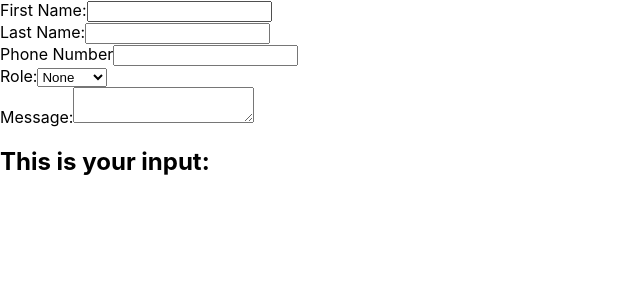
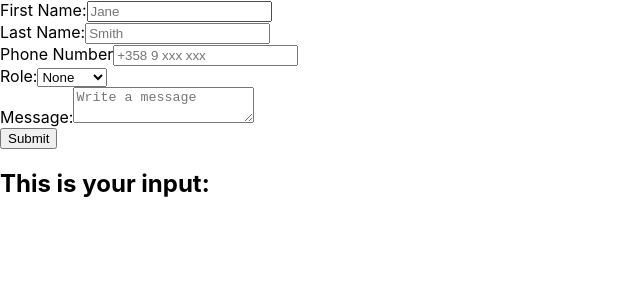
Before and after one commit to laurielim/REACT21K_REACT_JS, a React (Create React App) app in the folder task-05-forms/: page / in a window 1280 px wide. Shown: the top 300 px of the page, without its empty margins (0-640 px from the left). Built offline with nearby package versions, Linux system fonts and the light colour scheme.

Commit message:
add popup component

```diff
--- a/task-05-forms/src/App.js
+++ b/task-05-forms/src/App.js
@@ -1,31 +1,60 @@
 import React, { Component } from "react";
 import Form from "./Components/Form";
 import View from "./Components/View";
+import Popup from "./Components/Popup";
 
 class App extends Component {
   state = {
-    firstName: "",
-    lastName: "",
-    phoneNumber: "",
-    role: "",
-    message: "",
+    form: {
+      firstName: "",
+      lastName: "",
+      phoneNumber: "",
+      role: "",
+      message: "",
+    },
+    showPopup: false,
   };
 
   inputHandler = (event) => {
-    this.setState({ [event.target.id]: event.target.value });
+    let newForm = { ...this.state.form };
+    newForm[event.target.id] = event.target.value;
+    this.setState({ form: newForm });
+    console.log(this.state);
+  };
+
+  showPopupHandler = (event) => {
+    event.preventDefault();
+
+    // Validate form
+
+    this.setState({ showPopup: true });
+  };
+
+  closePopupHandler = () => {
+    this.setState({ showPopup: false });
   };
 
   render() {
     return (
       <div className="container">
-        <Form input={this.inputHandler} />
+        <Form input={this.inputHandler} submit={this.showPopupHandler} />
         <View
-          firstName={this.state.firstName}
-          lastName={this.state.lastName}
-          phoneNumber={this.state.phoneNumber}
-          role={this.state.role}
-          message={this.state.message}
+          firstName={this.state.form.firstName}
+          lastName={this.state.form.lastName}
+          phoneNumber={this.state.form.phoneNumber}
+          role={this.state.form.role}
+          message={this.state.form.message}
         />
+        {this.state.showPopup && (
+          <Popup
+            firstName={this.state.form.firstName}
+            lastName={this.state.form.lastName}
+            phoneNumber={this.state.form.phoneNumber}
+            role={this.state.form.role}
+            message={this.state.form.message}
+            backBtn={this.closePopupHandler}
+          />
+        )}
       </div>
     );
   }
--- a/task-05-forms/src/Components/Form.js
+++ b/task-05-forms/src/Components/Form.js
@@ -3,7 +3,7 @@ import React from "react";
 const Form = (props) => {
   return (
     <section className="form-container">
-      <form id="form">
+      <form id="form" onSubmit={props.submit}>
         <div className="user-input">
           <label htmlFor="firstName">First Name:</label>
           <input
@@ -11,6 +11,8 @@ const Form = (props) => {
             type="text"
             id="firstName"
             name="firstName"
+            placeholder="Jane"
+            required
           />
         </div>
         <div className="user-input">
@@ -20,25 +22,35 @@ const Form = (props) => {
             type="text"
             id="lastName"
             name="lastName"
+            placeholder="Smith"
+            required
           />
         </div>
         <div className="user-input">
           <label htmlFor="phoneNumber">Phone Number</label>
           <input
             onChange={props.input}
-            type="text"
+            type="tel"
             id="phoneNumber"
             name="phoneNumber"
             pattern="\+?\s*([0-9][\s-]*){1,15}$"
+            placeholder="+358 9 xxx xxx"
+            required
           />
         </div>
         <div className="user-input">
           <label htmlFor="role">Role:</label>
 
-          <select onChange={props.input} name="role" id="role" form="form">
+          <select
+            onChange={props.input}
+            name="role"
+            id="role"
+            form="form"
+            required
+          >
             <option value="">None</option>
-            <option value="student">Student</option>
-            <option value="teacher">Teacher</option>
+            <option value="Student">Student</option>
+            <option value="Teacher">Teacher</option>
           </select>
         </div>
         <div className="user-input">
@@ -47,8 +59,11 @@ const Form = (props) => {
             onChange={props.input}
             name="message"
             id="message"
+            placeholder="Write a message"
+            required
           ></textarea>
         </div>
+        <button type="submit">Submit</button>
       </form>
     </section>
   );
--- /dev/null
+++ b/task-05-forms/src/Components/Popup.js
@@ -0,0 +1,19 @@
+import React from "react";
+
+const Popup = (props) => {
+  const reloadApp = () => window.location.reload();
+  return (
+    <section className="popup">
+      <h2>Confirm your info</h2>
+      <p>{props.firstName}</p>
+      <p>{props.lastName}</p>
+      <p>{props.phoneNumber}</p>
+      <p>{props.role}</p>
+      <p>{props.message}</p>
+      <button onClick={props.backBtn}>Go back </button>
+      <button onClick={reloadApp}>Send </button>
+    </section>
+  );
+};
+
+export default Popup;
```
